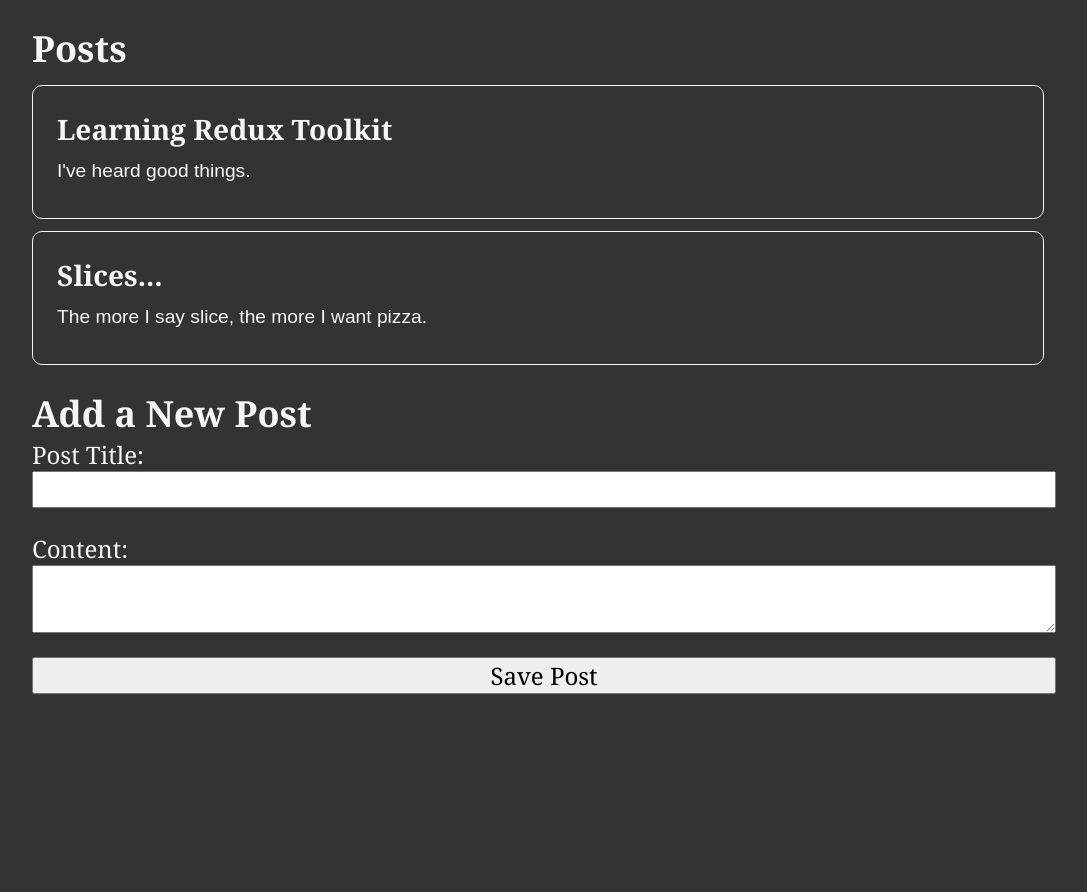
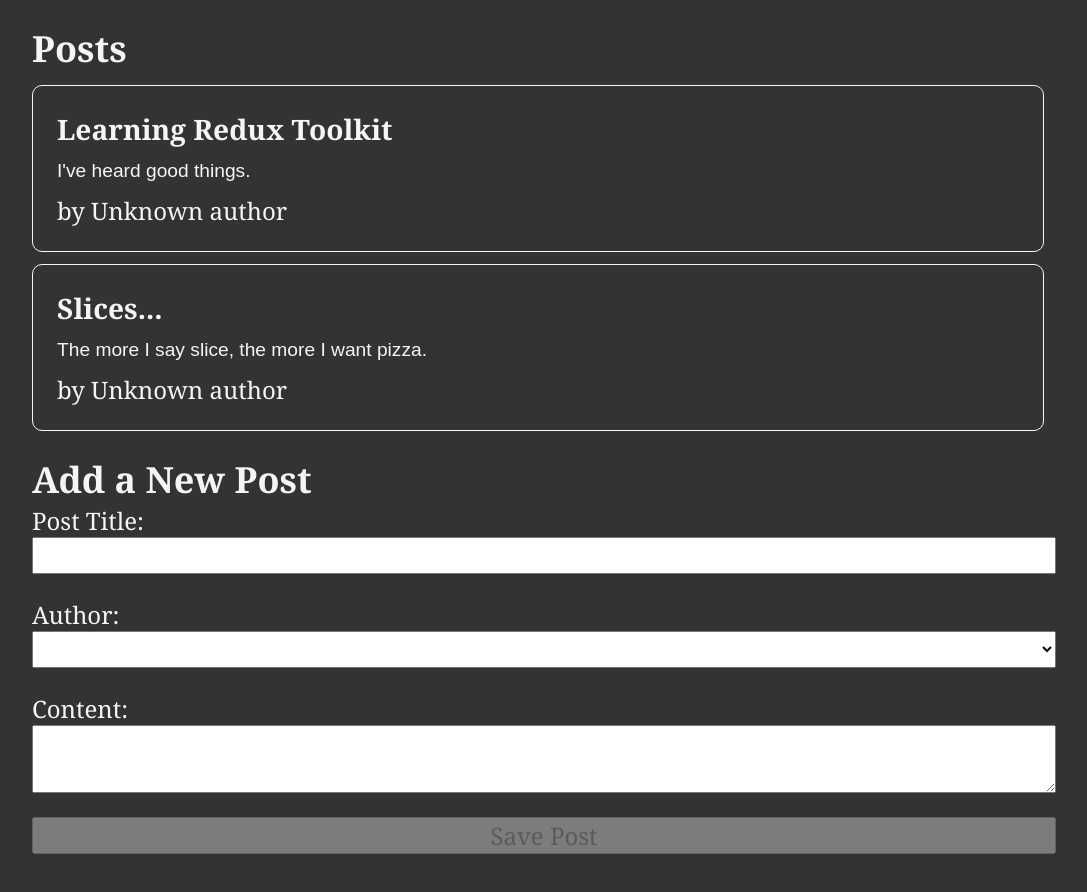
Before and after one commit to MohammedAhmed49/redux-rtk-basics-playground, a React (Create React App) app: page / in a window 1280 px wide. Shown: the top 892 px of the page, without its empty margins (96-1183 px from the left). Before the commit the page ends 846 px from the top, so only its background shows below. Built offline with nearby package versions, Linux system fonts and the light colour scheme.

Commit message:
Added author to the post

```diff
--- a/src/features/posts/AddPostForm.jsx
+++ b/src/features/posts/AddPostForm.jsx
@@ -9,18 +9,30 @@
 
   const [title, setTitle] = useState("");
   const [content, setContent] = useState("");
+  const [userId, setUserId] = useState("");
 
   const onTitleChanged = (e) => setTitle(e.target.value);
   const onContentChanged = (e) => setContent(e.target.value);
+  const onAuthorChanged = (e) => setUserId(e.target.value);
 
   const savePostHandler = () => {
     if (title && content) {
-      dispatch(postsActions.addPost(title, content));
+      dispatch(postsActions.addPost(title, content, userId));
       setTitle("");
       setContent("");
+      setUserId("");
     }
   };
 
+  const usersOptions = users.map((user) => (
+    <option key={user.id} value={user.id}>
+      {user.name}
+    </option>
+  ));
+
+  const canSave = () => Boolean(title) && Boolean(content) && Boolean(userId);
+
+  console.log(canSave());
   return (
     <section>
       <h2>Add a New Post</h2>
@@ -33,7 +45,11 @@
           value={title}
           onChange={onTitleChanged}
         />
-
+        <label htmlFor="postAuthor">Author:</label>
+        <select id="postAuthor" value={userId} onChange={onAuthorChanged}>
+          <option value=""></option>
+          {usersOptions}
+        </select>
         <label htmlFor="postContent">Content:</label>
         <textarea
           id="postContent"
@@ -41,7 +57,7 @@
           value={content}
           onChange={onContentChanged}
         />
-        <button type="button" onClick={savePostHandler}>
+        <button type="button" onClick={savePostHandler} disabled={!canSave()}>
           Save Post
         </button>
       </form>
--- /dev/null
+++ b/src/features/posts/PostAuthor.jsx
@@ -0,0 +1,11 @@
+import React from "react";
+import { useSelector } from "react-redux";
+import { selectAllUsers } from "../users/usersSlice";
+
+const PostAuthor = ({userId}) => {
+  const users = useSelector(selectAllUsers);
+  const author = users.find((user) => user.id === userId);
+  return <span>by {author ? author.name : "Unknown author"}</span>;
+};
+
+export default PostAuthor;
--- a/src/features/posts/PostsList.jsx
+++ b/src/features/posts/PostsList.jsx
@@ -1,4 +1,5 @@
 import { useSelector } from "react-redux";
+import PostAuthor from "./PostAuthor";
 import { selectAllPosts } from "./postsSlice";
 
 const PostsList = () => {
@@ -8,6 +9,7 @@
     <article key={post.id}>
       <h3>{post.title}</h3>
       <p>{post.content.substring(0, 100)}</p>
+      <PostAuthor userId={post.userId} />
     </article>
   ));
 
--- a/src/features/posts/postsSlice.js
+++ b/src/features/posts/postsSlice.js
@@ -45,6 +45,7 @@
             title,
             content,
             userId,
+            date: new Date().toISOString(),
           },
         };
       },
```
